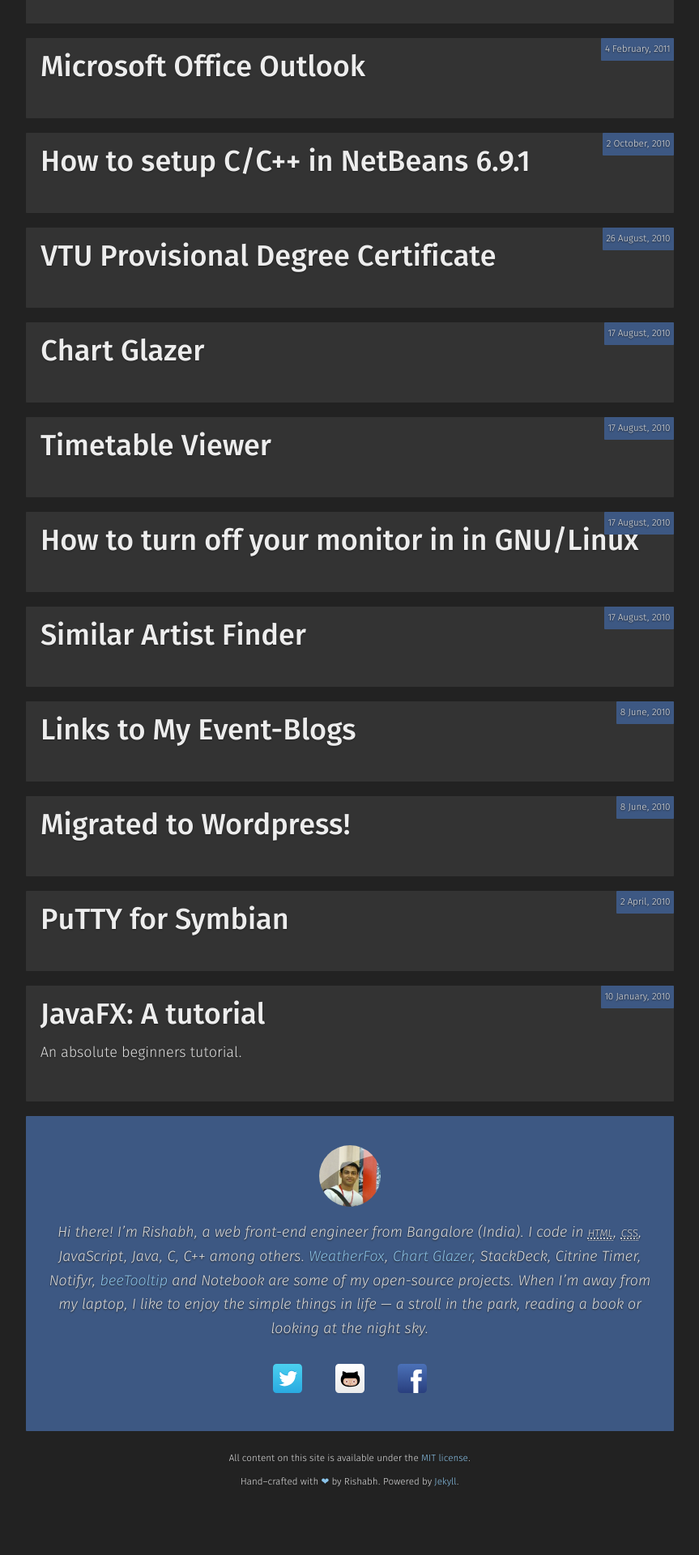
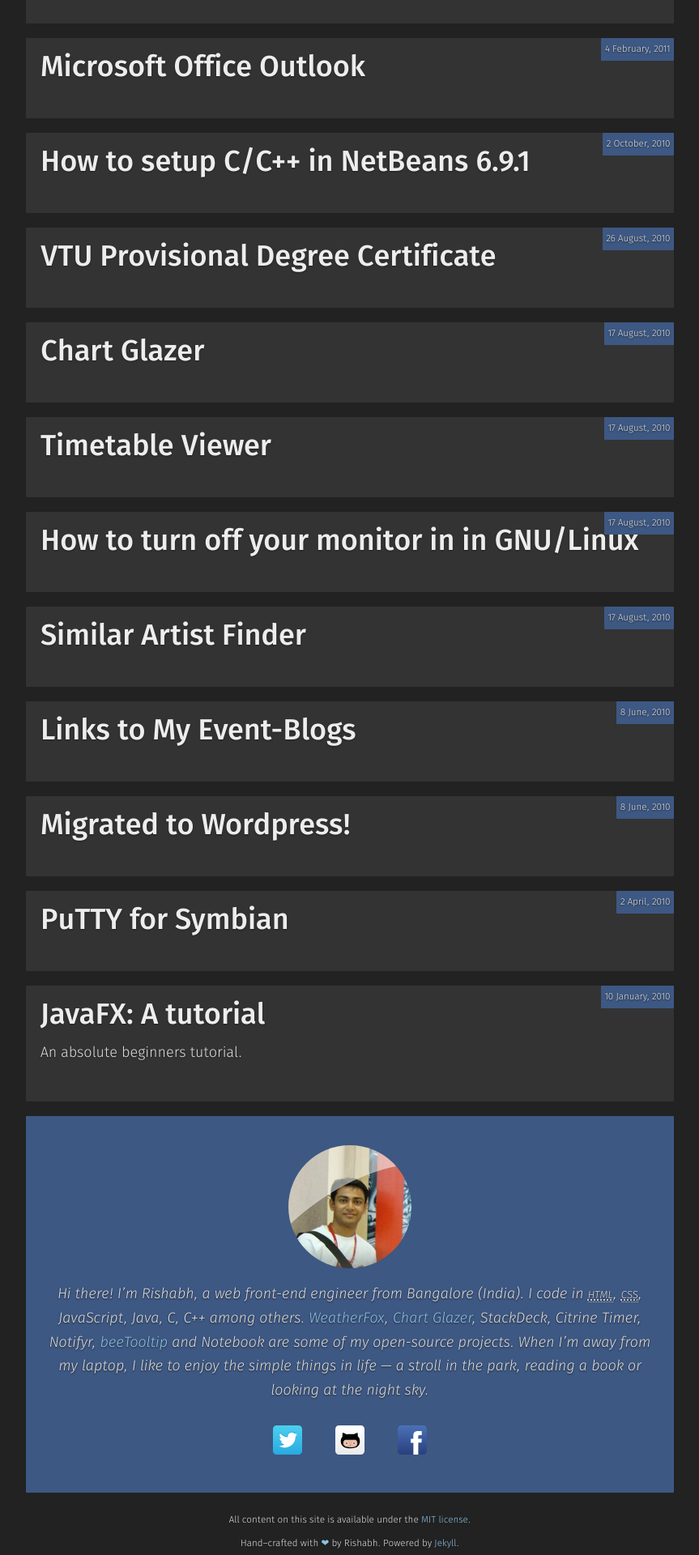
Before and after one commit to rishabh-ink/rishabhsrao.github.io, a Jekyll site: the page built from index.html, in a window 1280 px wide. Shown: the part 4230-6150 px from the top of the page at 81% size, without its empty margins (208-1071 px from the left). Built offline with Jekyll 4.4.1, drawn with Linux system fonts in a browser that asks for light colours; Markdown is read by kramdown in place of the engine named in the settings; before the commit the page ends 6074 px from its top, so only the background shows below that.

Commit message:
Larger profile pic.

```diff
--- a/css/main.css
+++ b/css/main.css
@@ -1425,24 +1425,23 @@
 .profile__picture {
   background-image: url("../apple-touch-icon-precomposed.png");
   background-repeat: no-repeat;
-  background-size: contain;
-  width: 76px;
-  height: 76px;
+  width: 152px;
+  height: 152px;
   margin: 1rem auto;
-  -webkit-border-radius: 38px;
-  -moz-border-radius: 38px;
-  -ms-border-radius: 38px;
-  -o-border-radius: 38px;
-  border-radius: 38px;
-}
-
-/* line 77, ui/_banner.scss */
+  -webkit-border-radius: 76px;
+  -moz-border-radius: 76px;
+  -ms-border-radius: 76px;
+  -o-border-radius: 76px;
+  border-radius: 76px;
+}
+
+/* line 76, ui/_banner.scss */
 .profile__description {
   font-style: italic;
 }
 
 /*ul*/
-/* line 85, ui/_banner.scss */
+/* line 84, ui/_banner.scss */
 .social__menu__item a {
   width: 2rem;
   height: 2rem;
@@ -1454,22 +1453,22 @@
   text-align: left;
 }
 
-/* line 94, ui/_banner.scss */
+/* line 93, ui/_banner.scss */
 .social__menu__item--twitter a {
   background-image: url(../img/social-media/twitter.svg);
 }
 
-/* line 98, ui/_banner.scss */
+/* line 97, ui/_banner.scss */
 .social__menu__item--github a {
   background-image: url(../img/social-media/github.svg);
 }
 
-/* line 102, ui/_banner.scss */
+/* line 101, ui/_banner.scss */
 .social__menu__item--facebook a {
   background-image: url(../img/social-media/facebook.svg);
 }
 
-/* line 106, ui/_banner.scss */
+/* line 105, ui/_banner.scss */
 .banner__fine-print {
   margin-bottom: 0;
 }
```
Also changed, not shown: css/ui/_banner.scss (+3 -4 lines).
